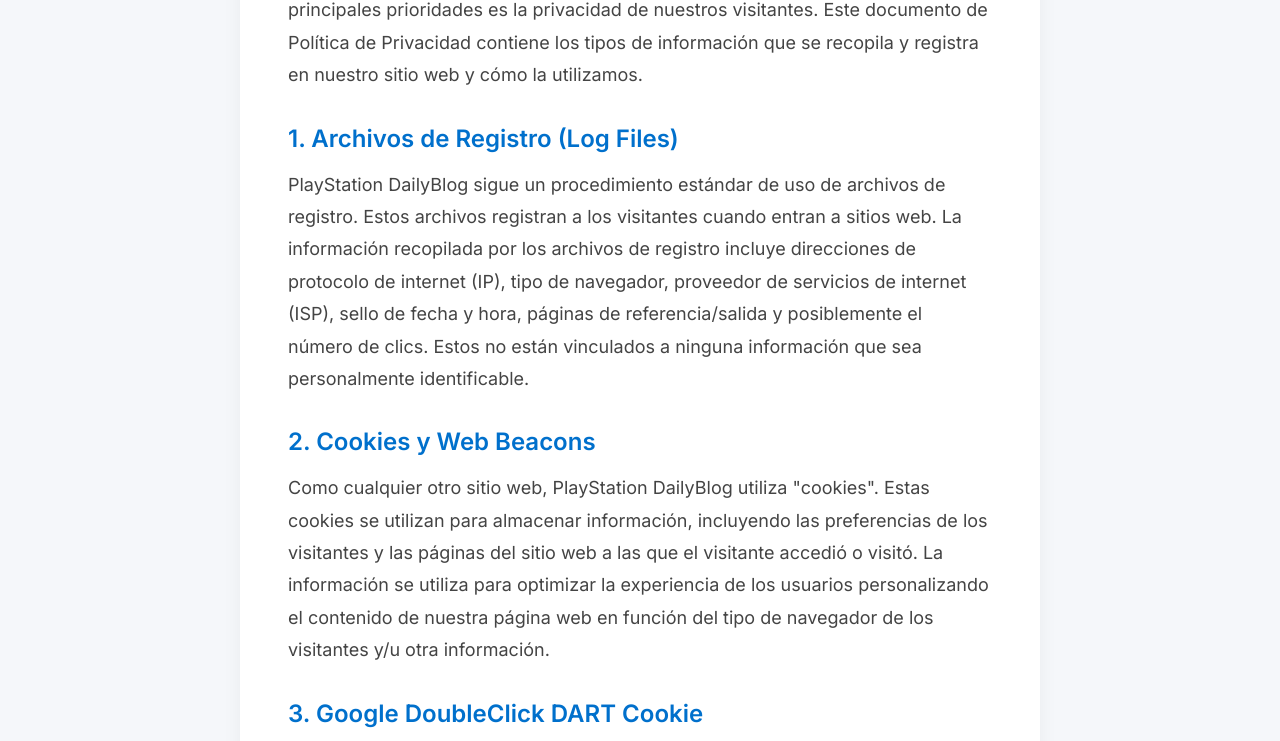
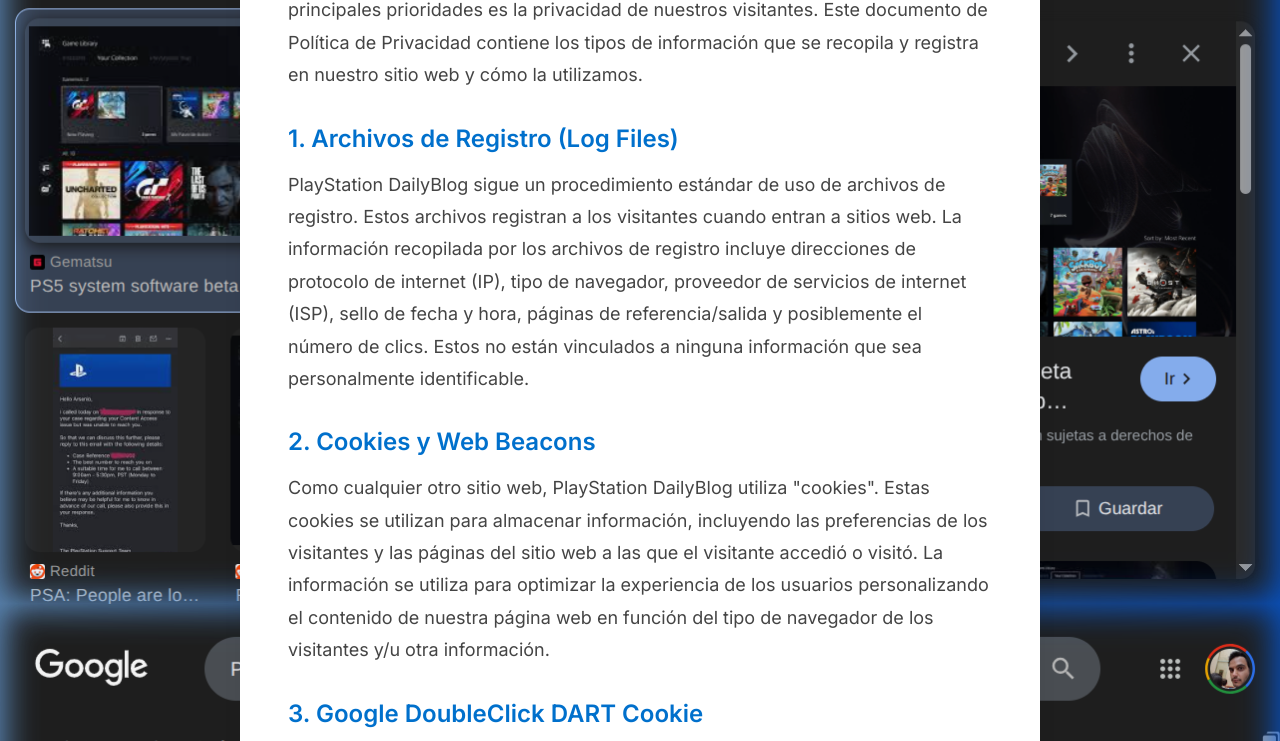
Before and after one commit to eradero/playstation-dailyblog, an Astro site in the folder frontend/: page /privacy in a window 1280 px wide. Shown: the part 267-1008 px from the top of the page. Built offline with nearby package versions, Linux system fonts and the light colour scheme; Astro itself is replaced by a stand-in of ours.

Commit message:
🎨 UI: Added custom background image to body only, per user request

```diff
--- a/frontend/src/styles/global.css
+++ b/frontend/src/styles/global.css
@@ -182,3 +182,12 @@
 	background: linear-gradient(to bottom, var(--ps-shadow-black), var(--ps-black));
 }
 /* Restoration Patch */
+
+/* Solo fondo, sin tocar el diseño original */
+body {
+    background-image: url('/images/ps-background.png');
+    background-attachment: fixed;
+    background-size: cover;
+    background-position: center;
+    background-repeat: no-repeat;
+}
```
Also changed, not shown: frontend/public/images/ps-background.png (added).
